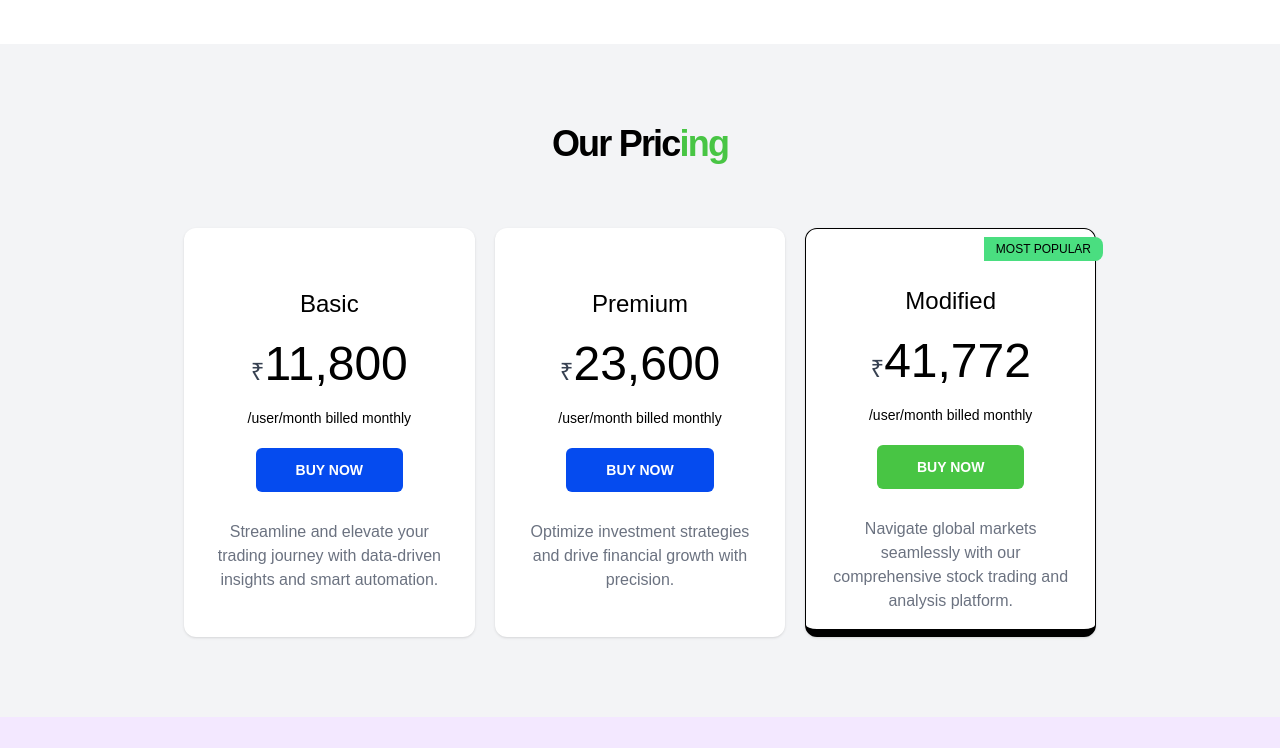
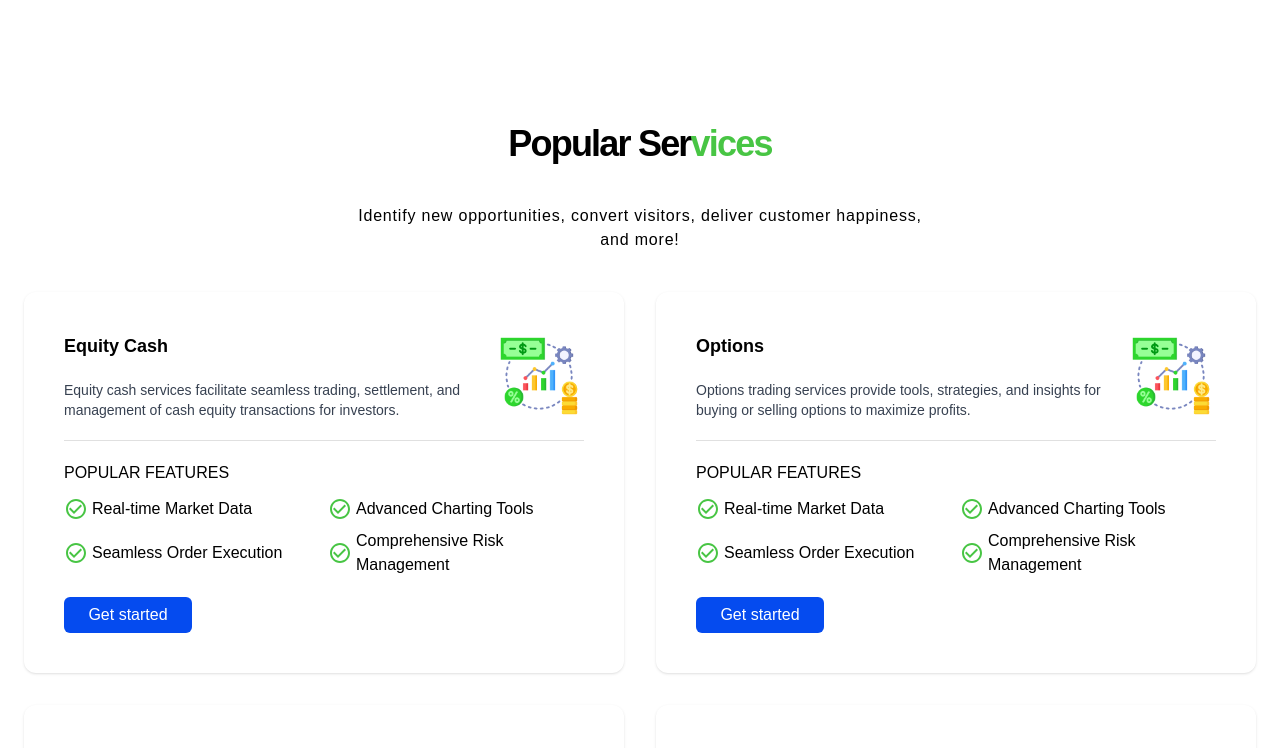
Before and after one commit to Coader-Sasmi/stoxxon, a Next.js app: page / in a window 1280 px wide. Shown: the part 1280-2028 px from the top of the page. Built offline with nearby package versions, Linux system fonts and the light colour scheme.

Commit message:
Top Services UI Design done

```diff
--- a/src/app/components/PricingSection.tsx
+++ b/src/app/components/PricingSection.tsx
@@ -4,9 +4,7 @@ const pricing_Arr = [
     _id: "1",
     heading: "Basic",
     monthlyPrice: "11,800",
-    yearlyPrice: "800",
-    monthlyPath: "/user/month billed monthly",
-    yearlyPath: "/user/month billed annually",
+    monthlyPath: "for 1 month",
     button: "BUY NOW",
     description:
       "Streamline and elevate your trading journey with data-driven insights and smart automation.",
@@ -15,9 +13,7 @@ const pricing_Arr = [
     _id: "2",
     heading: "Premium",
     monthlyPrice: "23,600",
-    yearlyPrice: "1,400",
-    monthlyPath: "/user/month billed monthly",
-    yearlyPath: "/user/month billed annually",
+    monthlyPath: "for 1 month",
     button: "BUY NOW",
     description:
       "Optimize investment strategies and drive financial growth with precision.",
@@ -26,53 +22,20 @@ const pricing_Arr = [
     _id: "3",
     heading: "Modified",
     monthlyPrice: "41,772",
-    yearlyPrice: "2,400",
-    monthlyPath: "/user/month billed monthly",
-    yearlyPath: "/user/month billed annually",
+    monthlyPath: "for 1 month",
     button: "BUY NOW",
     description:
       "Navigate global markets seamlessly with our comprehensive stock trading and analysis platform.",
   },
 ];
 
-const PricingSection = () => {
-  // const [pricing, setPricing] = useState("year");
-  // const handleChange = (type: string) => {
-  //   setPricing(type);
-  // };
+export default function PricingSection() {
   return (
     <section className="main-container  md:py-20 py-8 bg-gray-100" id="pricing">
       <div className="flex flex-col md:gap-10 gap-5 justify-center items-center w-full">
         <h1 className="md:text-4xl text-3xl tracking-tighter font-semibold">
           Our Pric<span className="text-secondary">ing</span>
         </h1>
-        {/* <p className=" tracking-wider text-center">
-          Honest pricing. Cancel anytime.
-        </p> */}
-        {/* <div className=" bg-purple-200 px-3 py-2 font-semibold shadow-2xl rounded-full ">
-          <span className="flex gap-2 items-center cursor-pointer">
-            <p
-              onClick={() => handleChange("month")}
-              className={`${
-                pricing === "month"
-                  ? "bg-black text-white py-1 px-3 text-sm rounded-full  "
-                  : ""
-              }`}
-            >
-              Monthly
-            </p>
-            <p
-              onClick={() => handleChange("year")}
-              className={`${
-                pricing === "year"
-                  ? "bg-black text-white py-1 px-3 text-sm rounded-full "
-                  : ""
-              }`}
-            >
-              Yearly
-            </p>
-          </span>
-        </div> */}
       </div>
       <div className="grid md:grid-cols-12 grid-cols-3 gap-5 w-full md:pt-16 pt-5 lg:px-40 ">
         {pricing_Arr.map((item, index) => (
@@ -98,12 +61,8 @@ const PricingSection = () => {
             <h3 className="lg:text-5xl text-3xl">
               <span className="md:text-2xl text-lg text-gray-700">₹</span>
               {item.monthlyPrice}
-              {/* {pricing === "year" ? item.yearlyPrice : item.monthlyPrice} */}
             </h3>
-            <p className="text-sm">
-              {item.monthlyPath}
-              {/* {pricing === "year" ? item.yearlyPath : item.monthlyPath} */}
-            </p>
+            <p className="text-sm">{item.monthlyPath}</p>
             <h6
               className={` text-white text-sm lg:px-10 px-8 py-2 lg:py-3 common-transition cursor-pointer rounded-md font-medium lg:font-semibold ${
                 item._id === "3"
@@ -121,6 +80,4 @@ const PricingSection = () => {
       </div>
     </section>
   );
-};
-
-export default PricingSection;
+}
--- a/src/app/components/Solution.tsx
+++ b/src/app/components/TopServices.tsx
@@ -5,103 +5,99 @@ import { Divider } from "@mui/material";
 const solution_Arr = [
   {
     _id: "1",
-    heading: "CRM Software",
+    heading: "Equity Cash",
     description:
-      "Store unlimited contacts and build stronger relationships by keeping track of all your customer details in one place",
+      "Equity cash services facilitate seamless trading, settlement, and management of cash equity transactions for investors.",
     subheading: "POPULAR FEATURES",
-    icon: "./home/crm_solutions.png",
     list: [
       {
-        subtitle: "Contact Management",
+        subtitle: "Real-time Market Data",
       },
       {
-        subtitle: "Deal Management",
+        subtitle: "Advanced Charting Tools",
       },
       {
-        subtitle: "Sales Automation",
+        subtitle: "Seamless Order Execution",
       },
       {
-        subtitle: "Appointment Scheduling",
+        subtitle: "Comprehensive Risk Management",
       },
     ],
     started: "Get started",
   },
   {
     _id: "2",
-    heading: "Marketing Automation",
+    heading: "Options",
     description:
-      "Save time by automating your marketing processes and sending personalized messages to target audiences",
-    icon: "./home/marketing_automation_solutions.png",
+      "Options trading services provide tools, strategies, and insights for buying or selling options to maximize profits.",
     subheading: "POPULAR FEATURES",
     list: [
       {
-        subtitle: "Forms & Landing Pages",
+        subtitle: "Real-time Market Data",
       },
       {
-        subtitle: "Email Sequences",
+        subtitle: "Advanced Charting Tools",
       },
       {
-        subtitle: "Marketing Automation",
+        subtitle: "Seamless Order Execution",
       },
       {
-        subtitle: "Email Template Builder",
+        subtitle: "Comprehensive Risk Management",
       },
     ],
     started: "Get started",
   },
   {
     _id: "3",
-    heading: "Process Management",
+    heading: "Equity Future",
     description:
-      "Store unlimited contacts and build stronger relationships by keeping track of all your customer details in one place",
-    icon: "./home/process_management_icon.png",
+      "Equity future services provide contracts to trade stocks at predetermined prices on future dates.",
     subheading: "POPULAR FEATURES",
     list: [
       {
-        subtitle: "Sales Process Builder",
+        subtitle: "Real-time Market Data",
       },
       {
-        subtitle: "Processing Rules",
+        subtitle: "Advanced Charting Tools",
       },
       {
-        subtitle: "Review Process",
+        subtitle: "Seamless Order Execution",
       },
       {
-        subtitle: "Approval Process",
+        subtitle: "Comprehensive Risk Management",
       },
     ],
     started: "Get started",
   },
   {
     _id: "4",
-    heading: "Performance Management",
+    heading: "Commodity MCX",
     description:
-      "Store unlimited contacts and build stronger relationships by keeping track of all your customer details in one place",
-    icon: "./home/performance_management_icon.png",
+      "Commodity MCX services offer trading, analysis, and support for commodities like gold, silver, and crude oil.",
     subheading: "POPULAR FEATURES",
     list: [
       {
-        subtitle: "Forecasting",
+        subtitle: "Real-time Market Data",
       },
       {
-        subtitle: "Territory Management",
+        subtitle: "Advanced Charting Tools",
       },
       {
-        subtitle: "Analytics",
+        subtitle: "Seamless Order Execution",
       },
       {
-        subtitle: "Visitor Tracking",
+        subtitle: "Comprehensive Risk Management",
       },
     ],
     started: "Get started",
   },
 ];
-const Solution = () => {
+export default function TopServices() {
   return (
     <section className="main-container md:py-20 py-8 scroll-mt-4" id="solution">
       <div className="flex flex-col md:gap-10 gap-5 justify-center items-center w-full">
         <h1 className="md:text-4xl text-3xl tracking-tighter font-semibold">
-          Single Solu<span className="text-secondary">tion</span>
+          Popular Ser<span className="text-secondary">vices</span>
         </h1>
         <p className="  md:tracking-wider tracking-tight text-center md:text-base text-xs">
           Identify new opportunities, convert visitors, deliver customer
@@ -116,11 +112,11 @@ const Solution = () => {
           >
             <div className="flex md:flex-row flex-col-reverse items-center md:gap-2 gap-5">
               <span className="md:w-5/6 w-full">
-                <h5 className="font-medium text-lg pb-5">{item.heading}</h5>
+                <h5 className="font-semibold text-lg pb-5">{item.heading}</h5>
                 <p className="text-sm text-gray-700">{item.description}</p>
               </span>
               <span className="md:w-1/6 w-full">
-                <img src={item.icon} alt="icon" className="h-20 w-20" />
+                <img src="./sharemarket.png" alt="icon" className="h-20 w-20" />
               </span>
             </div>
             <Divider />
@@ -129,7 +125,7 @@ const Solution = () => {
               <h6 className="grid lg:grid-cols-2 grid-cols-1 gap-2">
                 {item.list.map((innerItem, index) => (
                   <div key={index} className="flex gap-1 items-center">
-                    <CheckCircleOutline className="text-primary text-lg" />
+                    <CheckCircleOutline className="text-secondary text-lg" />
                     <p className="">{innerItem.subtitle}</p>
                   </div>
                 ))}
@@ -145,6 +141,4 @@ const Solution = () => {
       </div>
     </section>
   );
-};
-
-export default Solution;
+}
--- a/src/app/layouts/Navbar.tsx
+++ b/src/app/layouts/Navbar.tsx
@@ -53,7 +53,7 @@ export default function Navbar() {
           </Link>
           <Link href="/">
             <h6 className="transition-color duration-150 ease-in-out hover:text-secondary">
-              Payment Options
+              Pricing
             </h6>
           </Link>
         </aside>
--- a/src/app/layouts/ResponsiveNav.tsx
+++ b/src/app/layouts/ResponsiveNav.tsx
@@ -37,45 +37,15 @@ export default function ResponsiveNav() {
           </Link>
           <Link href="/">
             <h6 className="hover:text-secondary common-transition text-sm">
-              Payment Options
+              Pricing
             </h6>
           </Link>
-          {/* <Link href="/#counter">
-            <h6 className="hover:text-secondary common-transition text-sm">
-              Counter
-            </h6>
-          </Link> */}
-          {/* <Link href="/#pricing">
-            <h6 className="hover:text-secondary common-transition text-sm">
-              Pricing
-            </h6>
-          </Link> */}
-          {/* <Link href="/#testimonial">
-            <h6 className="hover:text-secondary common-transition text-sm">
-              Testimonial
-            </h6>
-          </Link> */}
-          {/* <Link href="/#contact">
-            <h6 className="hover:text-secondary common-transition text-sm">
-              Contact Us
-            </h6>
-          </Link> */}
-          {/* <Link href="/#contact" target=" ">
-            <h6 className="hover:text-secondary common-transition text-sm">
-              Mobile App
-            </h6>
-          </Link> */}
           <div className="flex flex-col gap-4 mb-4 ">
             <Link href="/">
               <button className="w-24 text-secondary font-semibold rounded-md common-transition text-start hover:text-center hover:bg-primary/10 hover:px-5 hover:py-1">
                 Contact Us
               </button>
             </Link>
-            {/* <Link href="/register">
-              <button className="w-24 border-2 px-4  common-transition font-semibold py-1 rounded-md text-sm text-primary  border-primary hover:bg-primary hover:text-white">
-                Sign Up
-              </button>
-            </Link> */}
           </div>
         </section>
       </Collapse>
--- a/src/app/page.tsx
+++ b/src/app/page.tsx
@@ -2,6 +2,7 @@ import About from "./components/About";
 import ContactUs from "./components/ContactUs";
 import Hero from "./components/Hero";
 import PricingSection from "./components/PricingSection";
+import TopServices from "./components/TopServices";
 import PublicLayout from "./layouts";
 
 export default function Home() {
@@ -11,7 +12,7 @@ export default function Home() {
         <Hero />
         <About />
         {/* <Features /> */}
-        {/* <Solution /> */}
+        <TopServices />
         {/* <Counter /> */}
         <PricingSection />
         {/* <CustomerReview /> */}
```
Also changed, not shown: public/sharemarket.png (added).
